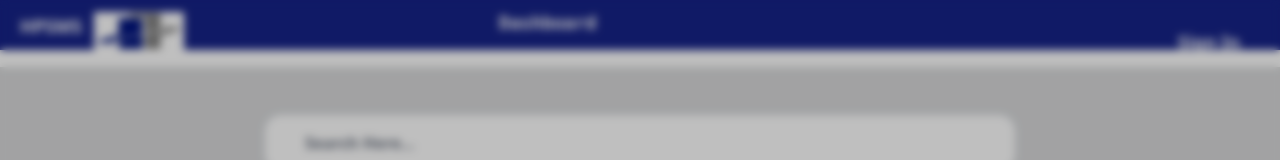
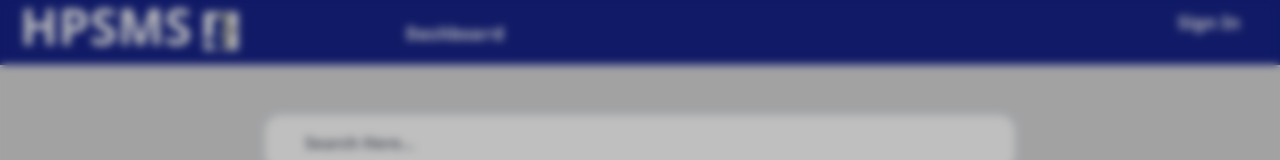
Before and after one commit to ashin23/hpsms2.1, a React (Create React App) app: page / in a window 1280 px wide. Shown: the top 160 px of the page. Built offline with nearby package versions, Linux system fonts and the light colour scheme; no server answers; the database is empty.

Commit message:
latestupdate

```diff
--- a/src/App.js
+++ b/src/App.js
@@ -20,7 +20,7 @@ function App() {
         <Navbar setEmailSend={setEmail} />
         {console.log(email)}
       </header>
-      <main className="flex-grow roll-in-left  h-[832px] mt-[59px] bg-[#D8D9DA]">
+      <main className="flex-grow roll-in-left  h-[837px] mt-[59px] bg-[#D8D9DA]">
         <Routes>
           <Route path="/" element={<Dashboard />} />
           <Route path="/Applicant" element={<Applicant />} />
--- a/src/components/Navbar.jsx
+++ b/src/components/Navbar.jsx
@@ -261,14 +261,14 @@ const Navbar = ({ setEmailSend }) => {
 
   return (
     <div className="h-2 w-screen">
-      <div className="flex gap-5  bg-[#162388] text-white font-bold  text-lg ">
+      <div className="flex gap-5  bg-[#162388] text-white font-bold  text-lg h-[65px] ">
 
-        <div className="flex  items-start ">
-        <p className="ml-5 pt-3">HPSMS</p>
-          <img src={logo} alt="/" className="h-[50px] w-[90px] pt-3 ml-3"></img>
+        <div className="flex  place-content-center justify-center ">
+        <p className="ml-5 pt-3 text-[50px]">HPSMS</p>
+          <img src={logo} alt="/" className="h-[50px] w-[70px] pt-3 ml-3"></img>
         </div>
 
-        <div className="flex  md:text-lg text-sm  ml-[23%] pt-2 rounded-lg text-white font-mono gap-4 ">
+        <div className="flex w-[80%] p-4 md:text-lg text-sm  ml-[10%]  rounded-lg text-white font-mono gap-4 ">
           <Link
             to="/"
             className={`hover:bg-sky-400  hover:text-white p-[0.5%] hover:-translate-y-2 rounded-lg `}
@@ -277,7 +277,7 @@ const Navbar = ({ setEmailSend }) => {
           </Link>
 
           <div >
-          <div onClick={() =>{setMenu(!menu)} } className={`${hr || coordinator || admin ?"hover:text-white p-[0.5%] hover:bg-sky-400 gap-2  pt-2" : "hidden"}`} > Module
+          <div onClick={() =>{setMenu(!menu)} } className={`${hr || coordinator || admin ?"hover:text-white p-[0.5%] hover:bg-sky-400 gap-2 rounded-lg  pt-2" : "hidden"}`} > Module
           <ul className={`${menu ? "hidden" : "absolute bg-slate-400 gap-2  rounded-lg p-2"}`}>
             <li>
           <Link
@@ -358,7 +358,7 @@ const Navbar = ({ setEmailSend }) => {
             onClick={() => setShowAcc(true)}
             className={`${
               hr || coordinator || emp || admin || applicant
-                ? "hover:bg-sky-400  hover:text-white p-[0.5%] hover:-translate-y-2 rounded-lg"
+                ? "hover:bg-sky-400  hover:text-white p-[0.5%] hover:-translate-y-2 rounded-lg h-fit"
                 : "hidden"
             }`}
           >
@@ -369,7 +369,7 @@ const Navbar = ({ setEmailSend }) => {
           <button
             className={`${
               coordinator
-                ? "hover:bg-sky-400  hover:text-white p-[0.5%] hover:-translate-y-2 rounded-lg"
+                ? "hover:bg-sky-400  hover:text-white p-[0.5%] hover:-translate-y-2 rounded-lg h-fit"
                 : "hidden "
             }`}
             onClick={() => setShowRequest(true)}
@@ -381,7 +381,7 @@ const Navbar = ({ setEmailSend }) => {
             to="/EmployeeCoord"
             className={`${
               coordinator
-                ? "hover:bg-sky-400  hover:text-white p-[0.5%] hover:-translate-y-2 rounded-lg"
+                ? "hover:bg-sky-400  hover:text-white p-[0.5%] hover:-translate-y-2 rounded-lg "
                 : "hidden "
             }`}
           >
@@ -403,7 +403,7 @@ const Navbar = ({ setEmailSend }) => {
             onClick={() => setShowPostJob(true)}
             className={`${
               hr
-                ? "hover:bg-sky-400  hover:text-white p-[0.5%] hover:-translate-y-2 rounded-lg"
+                ? "hover:bg-sky-400  hover:text-white p-[0.5%] hover:-translate-y-2 rounded-lg h-fit"
                 : "hidden"
             }`}
           >
@@ -411,7 +411,7 @@ const Navbar = ({ setEmailSend }) => {
             Post a Job
           </button>
         </div>
-        <div className="absolute right-10 top-5 hover:bg-blue-600 translate-x-2 p-2 rounded-md gap-5">
+        <div className="absolute right-10  hover:bg-blue-600 translate-x-2 p-2 rounded-md gap-5 h-fit">
           <div id="signIn">
             <button onClick={() => setModalSignin(true)}>Sign In</button>
           </div>
```
